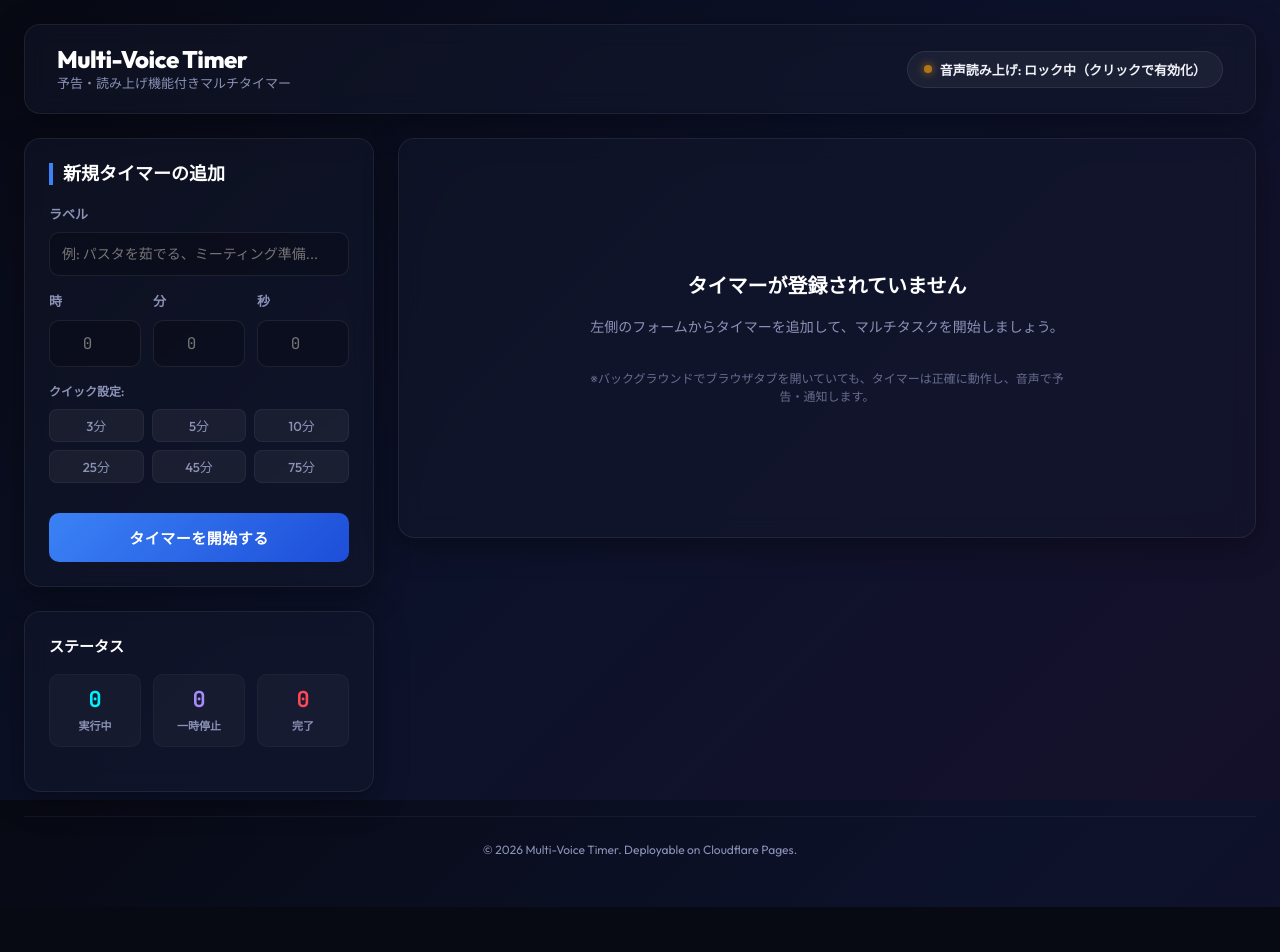
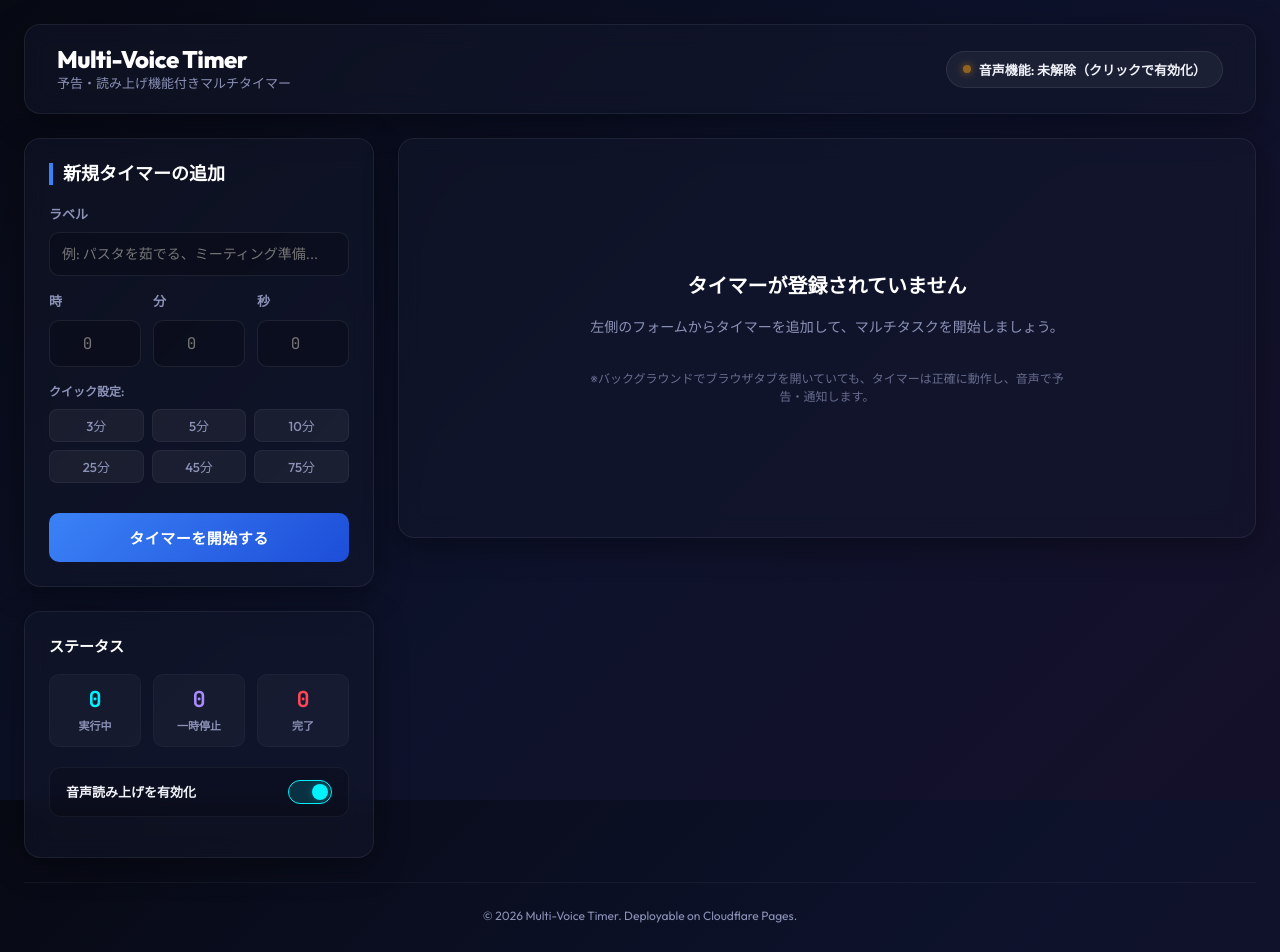
Before and after one commit to Outtech105k/Multi-Voice-Timer, a React (Vite) app: page / in a window 1280 px wide. Shown: the top 952 px of the page. Before the commit the page ends 907 px from the top, so only its background shows below. Built offline with nearby package versions, Linux system fonts and the light colour scheme.

Commit message:
Add voice reading ON/OFF toggle switch, preserve state in localStorage, and keep alarm chime unconditional

```diff
--- a/src/App.css
+++ b/src/App.css
@@ -610,3 +610,76 @@
     grid-template-columns: 1fr;
   }
 }
+
+/* Toggle Switch styling */
+.toggle-container {
+  display: flex;
+  justify-content: space-between;
+  align-items: center;
+  padding: 12px 16px;
+  background: rgba(0, 0, 0, 0.2);
+  border: 1px solid rgba(255, 255, 255, 0.05);
+  border-radius: 12px;
+  margin-bottom: 16px;
+}
+
+.toggle-label {
+  font-size: 13px;
+  font-weight: 600;
+  color: var(--color-text-main);
+}
+
+.switch {
+  position: relative;
+  display: inline-block;
+  width: 44px;
+  height: 24px;
+}
+
+.switch input {
+  opacity: 0;
+  width: 0;
+  height: 0;
+}
+
+.slider {
+  position: absolute;
+  cursor: pointer;
+  top: 0;
+  left: 0;
+  right: 0;
+  bottom: 0;
+  background-color: rgba(255, 255, 255, 0.05);
+  transition: .3s;
+  border: 1px solid rgba(255, 255, 255, 0.08);
+}
+
+.slider:before {
+  position: absolute;
+  content: "";
+  height: 16px;
+  width: 16px;
+  left: 3px;
+  bottom: 3px;
+  background-color: var(--color-text-muted);
+  transition: .3s;
+}
+
+input:checked + .slider {
+  background-color: rgba(0, 242, 254, 0.15);
+  border-color: var(--color-running);
+}
+
+input:checked + .slider:before {
+  background-color: var(--color-running);
+  transform: translateX(20px);
+  box-shadow: 0 0 8px var(--color-running-glow);
+}
+
+.slider.round {
+  border-radius: 24px;
+}
+
+.slider.round:before {
+  border-radius: 50%;
+}
--- a/src/App.tsx
+++ b/src/App.tsx
@@ -9,12 +9,23 @@
 function App() {
   const [timers, setTimers] = useState<Timer[]>([]);
   const [audioUnlocked, setAudioUnlocked] = useState(false);
+  const [voiceEnabled, setVoiceEnabled] = useState(() => {
+    const saved = localStorage.getItem('agy_voice_enabled');
+    return saved !== null ? saved === 'true' : true;
+  });
+
   const timersRef = useRef<Timer[]>(timers);
+  const voiceEnabledRef = useRef(voiceEnabled);
 
-  // タイマーの最新参照を常に保持
+  // 最新参照を常に保持
   useEffect(() => {
     timersRef.current = timers;
   }, [timers]);
+
+  useEffect(() => {
+    voiceEnabledRef.current = voiceEnabled;
+    localStorage.setItem('agy_voice_enabled', voiceEnabled.toString());
+  }, [voiceEnabled]);
 
   // マウント時にLocalStorageから復元
   useEffect(() => {
@@ -167,8 +178,10 @@
         if (shouldPlaySingleChime) {
           playChime();
         }
-        // 発話を一括実行（状態更新と副作用を分離）
-        textsToSpeak.forEach((text) => speak(text));
+        // 発話を一括実行（音声読み上げが有効な場合のみ）
+        if (voiceEnabledRef.current) {
+          textsToSpeak.forEach((text) => speak(text));
+        }
         setTimers(nextTimers);
       }
     }, 200);
@@ -179,14 +192,22 @@
   // 音声の事前アンロック（ブラウザの自動再生ポリシー対策）
   const unlockAudio = () => {
     if (!audioUnlocked) {
-      speak('音声読み上げ機能を有効化しました。');
+      if (voiceEnabledRef.current) {
+        speak('音声読み上げ機能を有効化しました。');
+      } else {
+        playChime();
+      }
       setAudioUnlocked(true);
     }
   };
 
   // テスト発話
   const handleTestSpeech = () => {
-    speak('テストタイマー、残り10分前。');
+    if (voiceEnabled) {
+      speak('テストタイマー、残り10分前。');
+    } else {
+      playChime();
+    }
     setAudioUnlocked(true);
   };
 
@@ -327,10 +348,12 @@
           <button
             className={`btn btn-speech-status ${audioUnlocked ? 'unlocked' : 'locked'}`}
             onClick={handleTestSpeech}
-            title={audioUnlocked ? 'クリックしてテスト発話' : 'クリックして音声を有効化'}
+            title={audioUnlocked ? (voiceEnabled ? 'クリックしてテスト発話' : 'クリックしてチャイムテスト') : 'クリックして音声を有効化'}
           >
             <span className="indicator-dot"></span>
-            {audioUnlocked ? '音声読み上げ: 有効' : '音声読み上げ: ロック中（クリックで有効化）'}
+            {audioUnlocked
+              ? (voiceEnabled ? '音声読み上げ: 有効' : '音声読み上げ: 無効（チャイムのみ）')
+              : '音声機能: 未解除（クリックで有効化）'}
           </button>
         </div>
       </header>
@@ -354,6 +377,18 @@
                 <span className="stat-val text-completed">{completedCount}</span>
                 <span className="stat-label">完了</span>
               </div>
+            </div>
+
+            <div className="toggle-container">
+              <span className="toggle-label">音声読み上げを有効化</span>
+              <label className="switch">
+                <input
+                  type="checkbox"
+                  checked={voiceEnabled}
+                  onChange={(e) => setVoiceEnabled(e.target.checked)}
+                />
+                <span className="slider round"></span>
+              </label>
             </div>
 
             {timers.length > 0 && (
```
